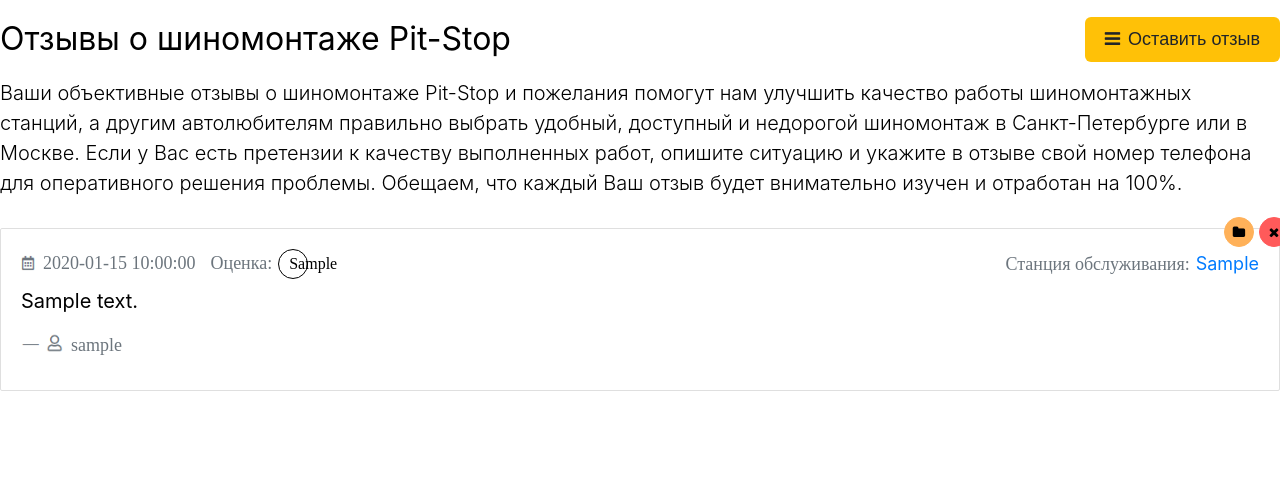
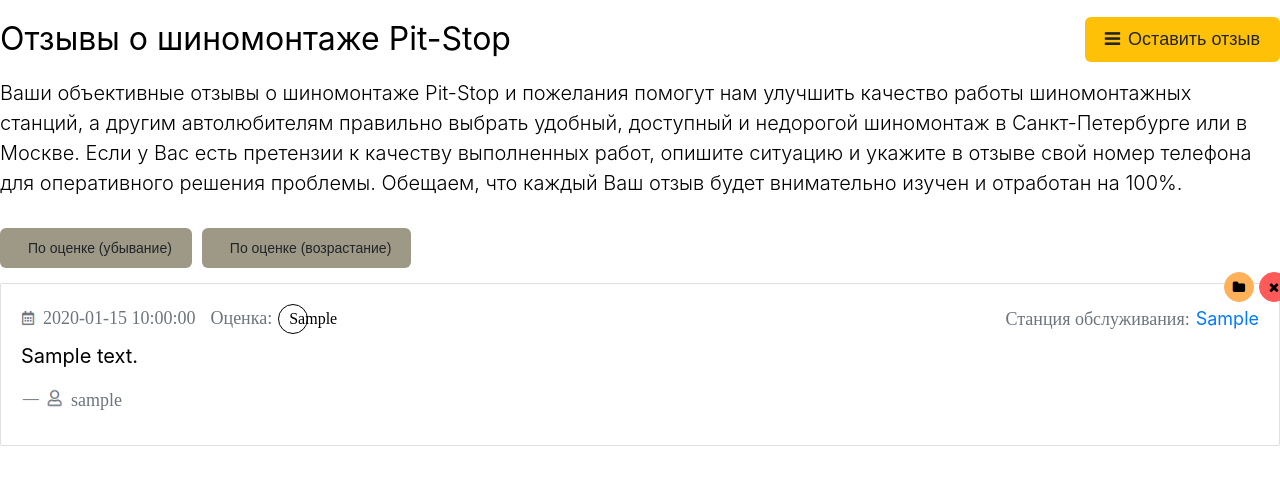
Before and after one commit to Rollfreeze/php_work_6, a PHP site: page / in a window 1280 px wide. Shown: the part 58-543 px from the top of the page. Run offline with PHP 8.4, Linux system fonts and the light colour scheme; tables that the repository leaves empty or names only in its code hold one stand-in row (values such as "Sample post").

Commit message:
2 new sort buttons

```diff
--- /dev/null
+++ b/php/sort_buttons/sort_by_score_downgrade.php
@@ -0,0 +1,11 @@
+<?php
+
+
+    echo <<<SCORE_DOWNGRADE
+        <form name="score_downgrade_form" method="get" style="display: inline-block;">
+            <input type="hidden" name="form_sort_type" id="sort_type" value="score_downgrade">
+            <button class="sort-button"><p class="left_feed">По оценке (убывание)</p></button>
+        </form>
+SCORE_DOWNGRADE;
+
+?>
--- /dev/null
+++ b/php/sort_buttons/sort_by_score_increase.php
@@ -0,0 +1,11 @@
+<?php
+
+
+    echo <<<SCORE_DOWNGRADE
+        <form name="score_increase_form" method="get" style="display: inline-block; margin-left: 10px;">
+            <input type="hidden" name="form_sort_type" id="sort_type" value="score_increase">
+            <button class="sort-button"><p class="left_feed">По оценке (возрастание)</p></button>
+        </form>
+SCORE_DOWNGRADE;
+
+?>
--- a/php/states/view_state.php
+++ b/php/states/view_state.php
@@ -15,6 +15,9 @@ VIEW_STATE;
     if (mysqli_num_rows($db_result) == 0) {
         require_once 'php/card/empty.php';
     } else {
+        require_once 'php/sort_buttons/sort_by_score_downgrade.php';
+        require_once 'php/sort_buttons/sort_by_score_increase.php';
+
         $rows = mysqli_fetch_all($db_result, MYSQLI_ASSOC);
         foreach ($rows as $row) card($row['id'], $row['feed_back_date'], $row['evaluation'], $row['service_station'], $row['message'], $row['user_name']);
     }
--- a/style/style.css
+++ b/style/style.css
@@ -142,6 +142,21 @@
 
 .make_feed_back_button:hover {
     background-color: rgb(231, 177, 14);
+}
+
+.sort-button {
+    color: #212529;
+    background-color: rgb(158, 152, 134);
+
+    border: none;
+
+    font-size: 14px;
+    font-weight: 200;
+    text-align: center;
+
+    padding: 12px 20px;
+
+    border-radius: 6px;
 }
 
 .left_feed {
```
